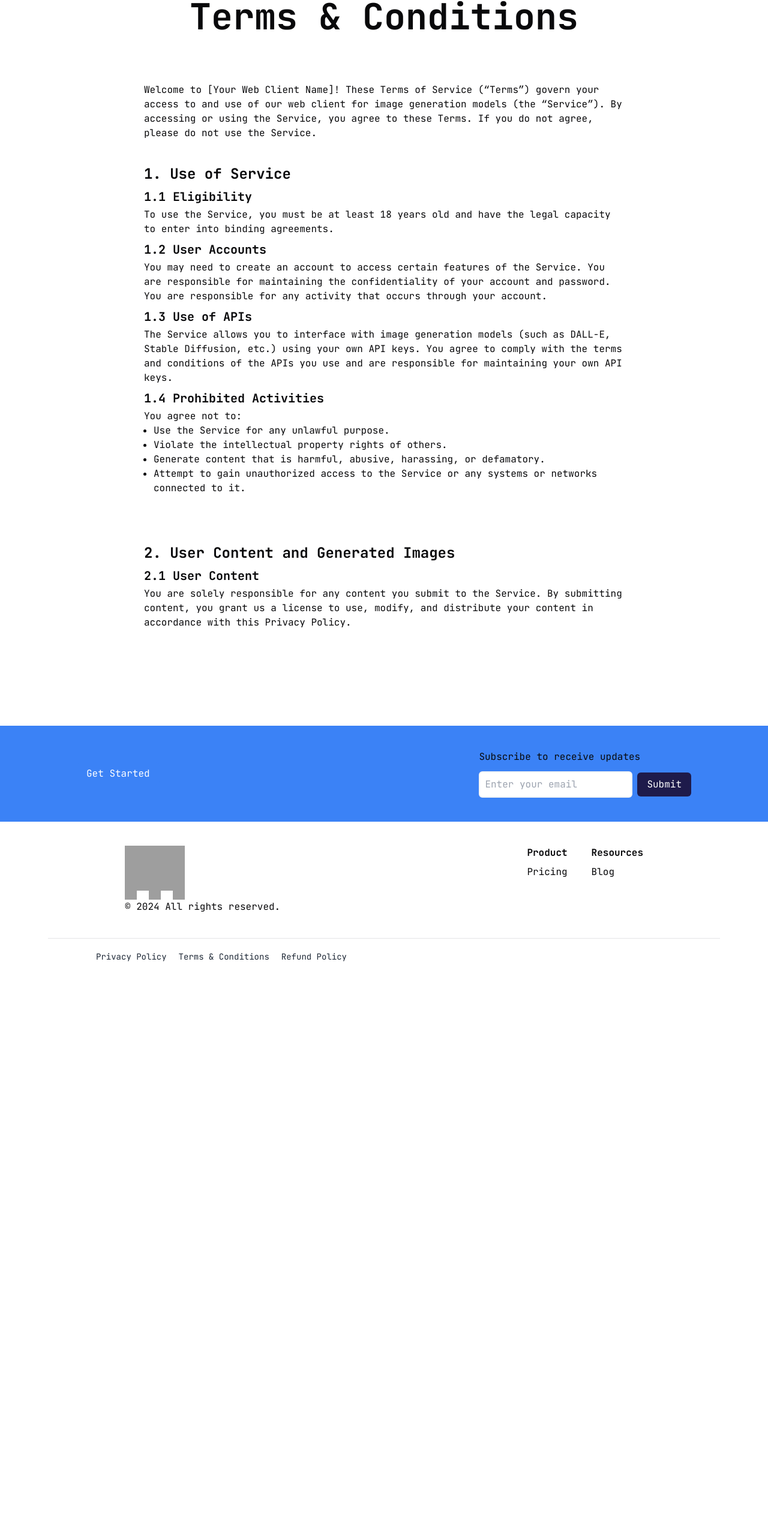
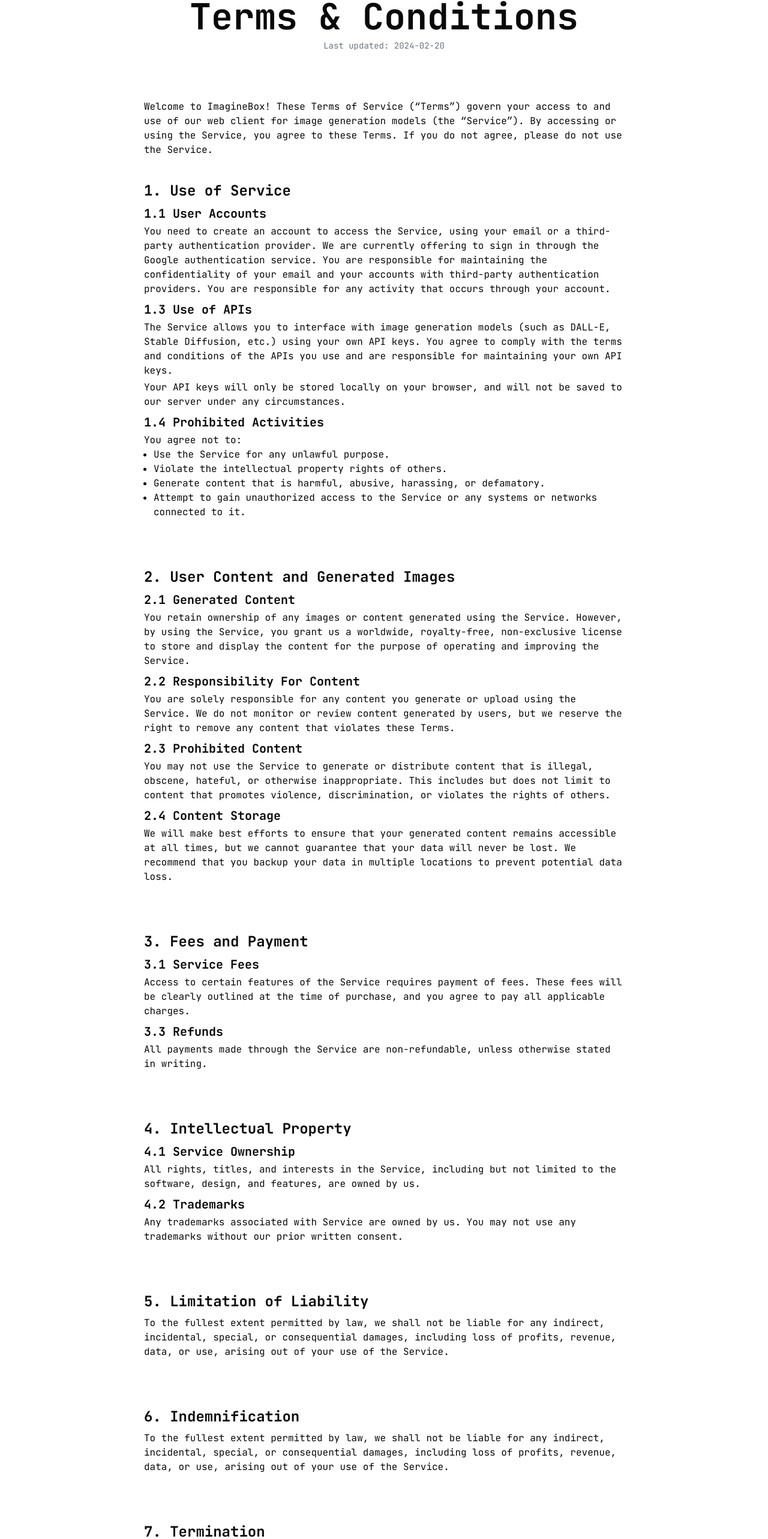
Before and after one commit to lng5143/imaginehub, a Next.js app: page /terms in a window 1280 px wide. Shown: the part 162-2728 px from the top of the page at 60% size. Before the commit the page ends 1787 px from the top, so only its background shows below. Built offline with nearby package versions, Linux system fonts and the light colour scheme; no server answers; grey boxes are pictures that could not be loaded.

Commit message:
terms page

```diff
--- a/app/(home)/terms/page.js
+++ b/app/(home)/terms/page.js
@@ -2,22 +2,22 @@
 export default function TermsPage() {
   return (
     <div className="flex flex-col gap-20 py-40 items-center px-60 ">
-      <h1 className="text-6xl font-bold">Terms & Conditions</h1>
+      <div className="flex flex-col gap-2 items-center">
+        <h1 className="text-6xl font-bold">Terms & Conditions</h1>
+        <p className="text-sm text-gray-500">Last updated: 2024-02-20</p>
+      </div>
       <div className="flex flex-col gap-10">
-        <p>Welcome to [Your Web Client Name]! These Terms of Service (“Terms”) govern your access to and use of our web client for image generation models (the “Service”). By accessing or using the Service, you agree to these Terms. If you do not agree, please do not use the Service.</p>
+        <p>Welcome to ImagineBox! These Terms of Service (“Terms”) govern your access to and use of our web client for image generation models (the “Service”). By accessing or using the Service, you agree to these Terms. If you do not agree, please do not use the Service.</p>
         <div className="flex flex-col gap-2">
           <h2 className="text-2xl font-bold">1. Use of Service</h2>
           <div className="flex flex-col gap-1">
-            <h3 className="text-xl font-bold">1.1 Eligibility</h3>
-            <p>To use the Service, you must be at least 18 years old and have the legal capacity to enter into binding agreements.</p>
-          </div>
-          <div className="flex flex-col gap-1">
-            <h3 className="text-xl font-bold">1.2 User Accounts</h3>
-            <p>You may need to create an account to access certain features of the Service. You are responsible for maintaining the confidentiality of your account and password. You are responsible for any activity that occurs through your account.</p>
+            <h3 className="text-xl font-bold">1.1 User Accounts</h3>
+            <p>You need to create an account to access the Service, using your email or a third-party authentication provider. We are currently offering to sign in through the Google authentication service. You are responsible for maintaining the confidentiality of your email and your accounts with third-party authentication providers. You are responsible for any activity that occurs through your account.</p>
          </div>
          <div className="flex flex-col gap-1">
             <h3 className="text-xl font-bold">1.3 Use of APIs</h3>
-            <p>The Service allows you to interface with image generation models (such as DALL-E, Stable Diffusion, etc.) using your own API keys. You agree to comply with the terms and conditions of the APIs you use and are responsible for maintaining your own API keys.</p>
+            <p>The Service allows you to interface with image generation models (such as DALL-E, Stable Diffusion, etc.) using your own API keys. You agree to comply with the terms and conditions of the APIs you use and are responsible for maintaining your own API keys. </p>
+            <p>Your API keys will only be stored locally on your browser, and will not be saved to our server under any circumstances. </p>
          </div>
          <div className="flex flex-col gap-1">
             <h3 className="text-xl font-bold">1.4 Prohibited Activities</h3>
@@ -35,9 +35,63 @@ export default function TermsPage() {
       <div className="flex flex-col gap-2">
         <h2 className="text-2xl font-bold">2. User Content and Generated Images</h2>
         <div className="flex flex-col gap-1">
-          <h3 className="text-xl font-bold">2.1 User Content</h3>
-          <p>You are solely responsible for any content you submit to the Service. By submitting content, you grant us a license to use, modify, and distribute your content in accordance with this Privacy Policy.</p>
+          <h3 className="text-xl font-bold">2.1 Generated Content</h3>
+          <p>You retain ownership of any images or content generated using the Service. However, by using the Service, you grant us a worldwide, royalty-free, non-exclusive license to store and display the content for the purpose of operating and improving the Service.</p>
         </div>
+        <div className="flex flex-col gap-1">
+          <h3 className="text-xl font-bold">2.2 Responsibility For Content</h3>
+          <p>You are solely responsible for any content you generate or upload using the Service. We do not monitor or review content generated by users, but we reserve the right to remove any content that violates these Terms.</p>
+        </div>
+        <div className="flex flex-col gap-1">
+          <h3 className="text-xl font-bold">2.3 Prohibited Content</h3>
+          <p>You may not use the Service to generate or distribute content that is illegal, obscene, hateful, or otherwise inappropriate. This includes but does not limit to content that promotes violence, discrimination, or violates the rights of others.</p>
+        </div>
+        <div className="flex flex-col gap-1">
+          <h3 className="text-xl font-bold">2.4 Content Storage</h3>
+          <p>We will make best efforts to ensure that your generated content remains accessible at all times, but we cannot guarantee that your data will never be lost. We recommend that you backup your data in multiple locations to prevent potential data loss.</p>
+        </div>
+      </div>
+      <div className="flex flex-col gap-2">
+        <h2 className="text-2xl font-bold">3. Fees and Payment</h2>
+        <div className="flex flex-col gap-1">
+          <h3 className="text-xl font-bold">3.1 Service Fees</h3>
+          <p>Access to certain features of the Service requires payment of fees. These fees will be clearly outlined at the time of purchase, and you agree to pay all applicable charges.</p>
+        </div>
+        <div className="flex flex-col gap-1">
+          <h3 className="text-xl font-bold">3.3 Refunds</h3>
+          <p>All payments made through the Service are non-refundable, unless otherwise stated in writing.</p>
+        </div>
+      </div>
+      <div className="flex flex-col gap-2">
+        <h2 className="text-2xl font-bold">4. Intellectual Property</h2>
+        <div className="flex flex-col gap-1">
+          <h3 className="text-xl font-bold">4.1 Service Ownership</h3>
+          <p>All rights, titles, and interests in the Service, including but not limited to the software, design, and features, are owned by us.</p>
+        </div>
+        <div className="flex flex-col gap-1">
+          <h3 className="text-xl font-bold">4.2 Trademarks</h3>
+          <p>Any trademarks associated with Service are owned by us. You may not use any trademarks without our prior written consent.</p>
+        </div>
+      </div>
+      <div className="flex flex-col gap-2">
+        <h2 className="text-2xl font-bold">5. Limitation of Liability</h2>
+        <p>To the fullest extent permitted by law, we shall not be liable for any indirect, incidental, special, or consequential damages, including loss of profits, revenue, data, or use, arising out of your use of the Service.</p>
+      </div>
+      <div className="flex flex-col gap-2">
+        <h2 className="text-2xl font-bold">6. Indemnification</h2>
+        <p>To the fullest extent permitted by law, we shall not be liable for any indirect, incidental, special, or consequential damages, including loss of profits, revenue, data, or use, arising out of your use of the Service.</p>
+      </div>
+      <div className="flex flex-col gap-2">
+        <h2 className="text-2xl font-bold">7. Termination</h2>
+        <p>We may suspend or terminate your access to the Service at any time without notice if we believe you have violated these Terms. Upon termination, your rights to use the Service will immediately cease.</p>
+      </div>
+      <div className="flex flex-col gap-2">
+        <h2 className="text-2xl font-bold">8. Changes to the Terms</h2>
+        <p>We reserve the right to modify these Terms at any time. If we make changes, we will notify you through email and by updating the “Last Updated” date at the top of these Terms. Your continued use of the Service after changes are made constitutes your acceptance of the new Terms & Conditions.</p>
+      </div>
+      <div className="flex flex-col gap-2">
+        <h2 className="text-2xl font-bold">9. Governing Law</h2>
+        <p>These Terms are governed by and construed in accordance with the laws of [Your Jurisdiction], without regard to its conflict of laws principles.</p>
       </div>
     </div>
   )
--- a/app/layout.js
+++ b/app/layout.js
@@ -21,7 +21,6 @@ export default async function RootLayout({ children }) {
     <SessionProvider session={session}>
       <html lang="en">
         <body className={`${jetbrainsMono.className} h-screen flex flex-col`}>
-          <HeroNavBar />
           {children}
           <Toaster />
         </body>
--- a/app/page.js
+++ b/app/page.js
@@ -4,10 +4,12 @@ import BenefitsSection from "@/components/landing-page/benefits";
 import FAQSection from "@/components/landing-page/faq";
 import FooterSection from "@/components/landing-page/footer";
 import CTASection from "@/components/landing-page/cta-section";
+import HeroNavBar from "@/app/_component/hero-nav-bar";
 
 export default function Home() {
   return (
-    <main className="flex flex-col items-center">
+    <main className="flex flex-col items-center relative">
+      <HeroNavBar />
       <HeroSection />
       <HowItWorksSection />
       <BenefitsSection />
--- a/const/imagine-box-consts.js
+++ b/const/imagine-box-consts.js
@@ -47,3 +47,4 @@ export const IMAGE_BUCKET_NAME = "generated-images";
 
 export const PAGE_SIZE = 24;
 export const IMAGINEBOX_OTP_PRICE_ID = "pri_01j9dsw6nd5wwh39bcgse1gsqt";
+export const CONTACT_EMAIL = "support@imaginebox.me";
```
